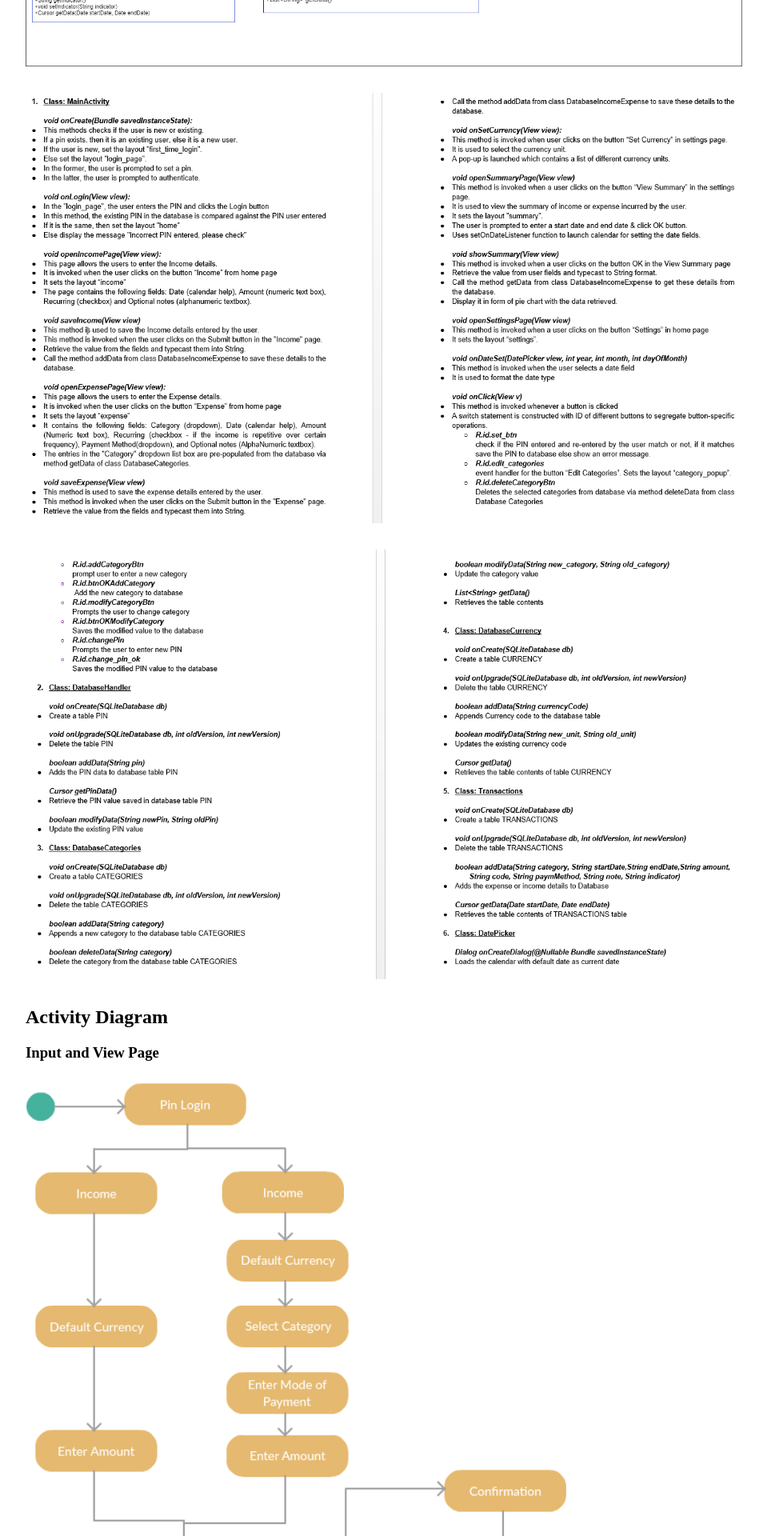
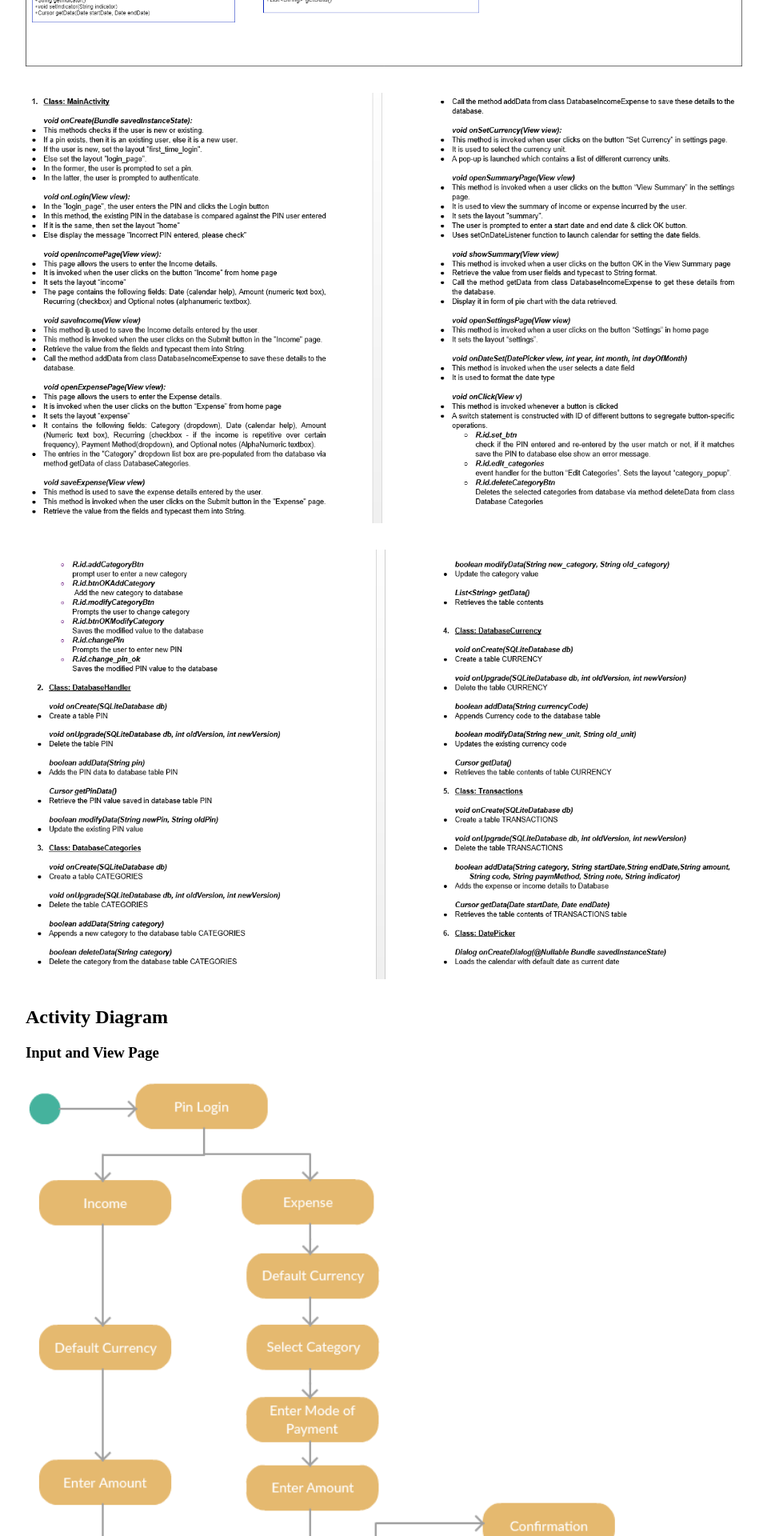
Before and after one commit to DBSE-teaching/isee2019-Sky-Net, a Jekyll site: the page built from docs/_posts/2018-04-03-ISEE-2019-initial-post.md, in a window 1280 px wide. Shown: the part 4480-6400 px from the top of the page at 80% size, without its empty margins (160-1119 px from the left). Built offline with Jekyll 4.4.1, drawn with Linux system fonts in a browser that asks for light colours.

Commit message:
Update 2018-04-03-ISEE-2019-initial-post.md

```diff
--- a/docs/_posts/2018-04-03-ISEE-2019-initial-post.md
+++ b/docs/_posts/2018-04-03-ISEE-2019-initial-post.md
@@ -96,11 +96,11 @@ date: 2019-05-14
 
 
 
-![Deadline image]({{site.baseurl}}/images/ActivityDiagram1.png "User Stories"){:height="50%" width="100%"}
+![Deadline image]({{site.baseurl}}/images/Activity2.png "User Stories"){:height="50%" width="100%"}
 
 ### Settings Page
 
-![Deadline image]({{site.baseurl}}/images/Activity2.png "User Stories"){:height="50%" width="100%"}
+![Deadline image]({{site.baseurl}}/images/ActivityDiagram2.png "User Stories"){:height="50%" width="100%"}
 
 ## Development Strategy
 
```
